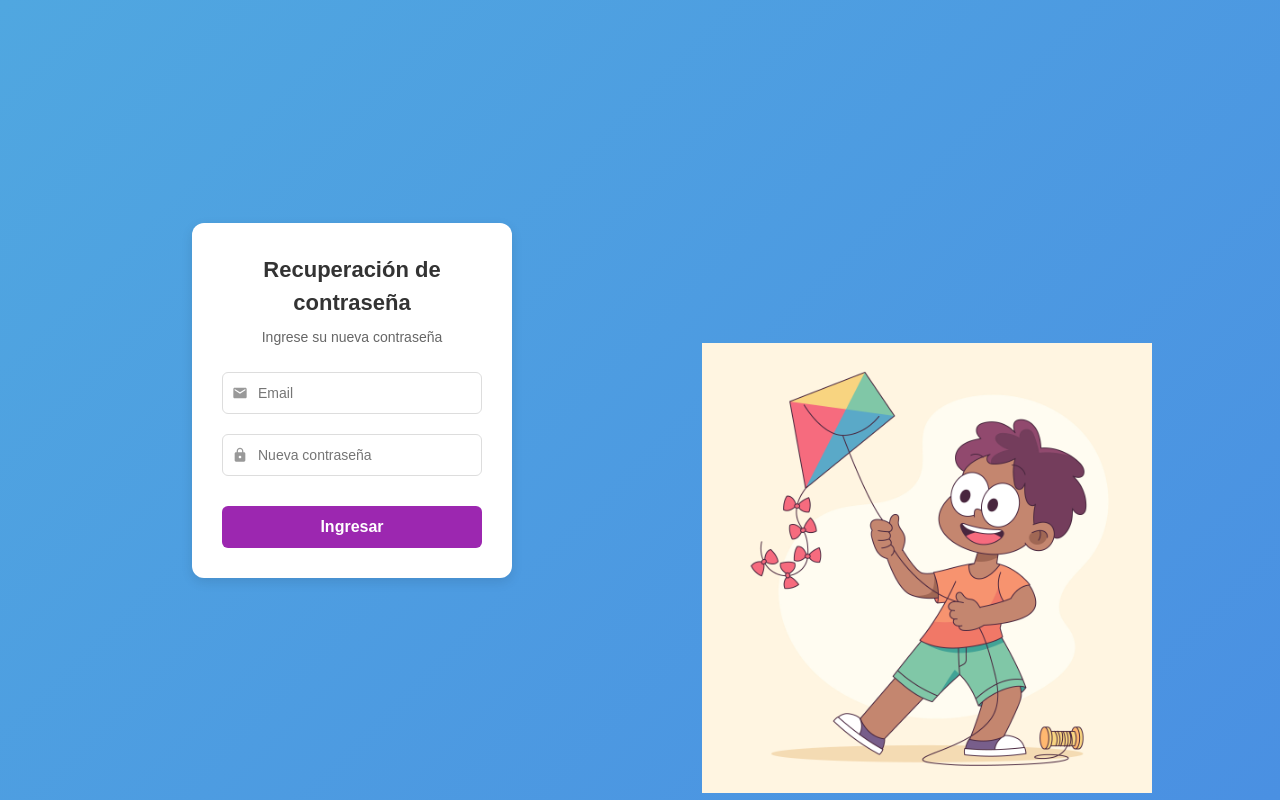
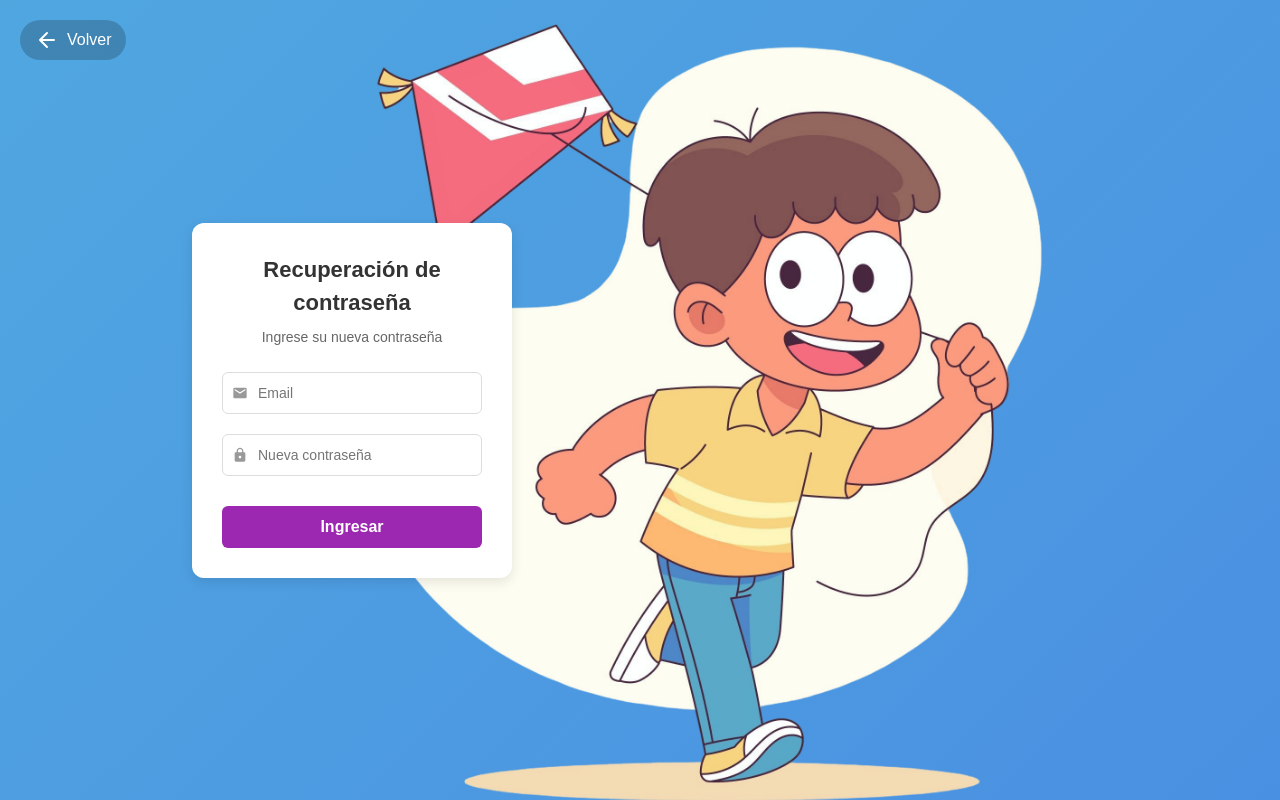
Before and after one commit to alessandro-chavarria/HELPYCARE, a React (Vite) app in the folder frontend/: page /recovery in a window 1280 px wide. Built offline with nearby package versions, Linux system fonts and the light colour scheme.

Commit message:
Añadi recuperacion de contraseña

```diff
--- a/frontend/src/components/InicioSesion.jsx
+++ b/frontend/src/components/InicioSesion.jsx
@@ -1,10 +1,21 @@
 import { useState } from "react";
+import { useNavigate } from "react-router-dom"; // Importar useNavigate
 import ninoCometa from "../assets/nino-cometa.png";
 import "./InicioSesion.css"; // Importamos el archivo CSS
 
 export default function InicioSesion() {
   const [username, setUsername] = useState("");
   const [password, setPassword] = useState("");
+  const navigate = useNavigate(); // Hook para navegación
+
+  // Función para manejar el envío del formulario
+  const handleSubmit = (e) => {
+    e.preventDefault(); // Prevenir el comportamiento por defecto del formulario
+
+    // Aquí normalmente validarías las credenciales
+    // Por ahora simplemente navegamos a la página de inicio
+    navigate("/inicio");
+  };
 
   return (
     <div className="login-container">
@@ -16,7 +27,7 @@ export default function InicioSesion() {
             <p>Ingrese sus credenciales</p>
           </div>
 
-          <div className="form-fields">
+          <form onSubmit={handleSubmit} className="form-fields">
             {/* Campo de usuario */}
             <div className="input-group">
               <div className="input-icon">
@@ -49,7 +60,7 @@ export default function InicioSesion() {
 
             {/* Enlace de olvidó contraseña */}
             <div className="forgot-password">
-              <a href="#">¿Olvidó su contraseña?</a>
+              <a href="/recovery">¿Olvidó su contraseña?</a>
             </div>
 
             {/* Botón de inicio de sesión */}
@@ -59,9 +70,9 @@ export default function InicioSesion() {
 
             {/* Nota de registro */}
             <div className="register-note">
-              No puede crear una cuenta. Regístrese con un administrador.
+              "Recuerda registrarte como empleado, sino eres un cliente"
             </div>
-          </div>
+          </form>
         </div>
       </div>
 
--- a/frontend/src/components/RecuperacionContra.css
+++ b/frontend/src/components/RecuperacionContra.css
@@ -88,16 +88,49 @@
   background-color: #7b1fa2;
 }
 
+/* Estilos para el botón de volver */
+.back-button {
+  position: absolute;
+  top: 20px;
+  left: 20px;
+  display: flex;
+  align-items: center;
+  color: white;
+  background-color: rgba(0, 0, 0, 0.2);
+  padding: 8px 15px;
+  border-radius: 20px;
+  cursor: pointer;
+  transition: background-color 0.3s;
+  z-index: 10;
+}
+
+.back-button:hover {
+  background-color: rgba(0, 0, 0, 0.4);
+}
+
+.back-button svg {
+  margin-right: 8px;
+}
+
+.back-button span {
+  font-weight: 500;
+}
+
+/* Mejora del contenedor de la imagen */
 .character-container {
   position: absolute;
   right: 10%;
-    bottom: 0;
+  top: 50%;
+  transform: translateY(-50%);
   z-index: 1;
+  display: flex;
+  justify-content: center;
 }
 
 .character {
-    height: 450px;
+  height: 904px;
   max-width: 100%;
+  object-fit: contain;
 }
 
 @media (max-width: 768px) {
@@ -114,6 +147,8 @@
   .character-container {
     position: relative;
     right: auto;
+    top: auto;
+    transform: none;
     text-align: center;
     margin-bottom: 30px;
   }
@@ -121,4 +156,9 @@
   .character {
     height: 300px;
   }
+
+  .back-button {
+    top: 10px;
+    left: 10px;
   }
+}
--- a/frontend/src/components/RecuperacionContra.jsx
+++ b/frontend/src/components/RecuperacionContra.jsx
@@ -1,27 +1,42 @@
-import React, { useState } from 'react';
-import './RecuperacionContra.css';
-import cometa from '../assets/cometa.png'; // Asegúrate de tener esta imagen
+import { useState } from "react";
+import { useNavigate } from "react-router-dom";
+import ninoCometa from "../assets/nino-cometa.png";
+import "./RecuperacionContra.css"; // Asegúrate de que este archivo CSS exista
 
-const RecuperacionContra = () => {
-  const [email, setEmail] = useState('');
-  const [nuevaContrasena, setNuevaContrasena] = useState('');
+export default function RecuperacionContra() {
+  const [email, setEmail] = useState("");
+  const [newPassword, setNewPassword] = useState("");
+  const navigate = useNavigate();
 
   const handleSubmit = (e) => {
     e.preventDefault();
-    console.log('Email:', email);
-    console.log('Nueva contraseña:', nuevaContrasena);
-    // Aquí puedes agregar la lógica para validar y procesar la recuperación
+    // Aquí iría la lógica para procesar la recuperación de contraseña
+    // Por ahora, simplemente redirigimos al login
+    navigate("/iniciosesion");
+  };
+
+  const handleBack = () => {
+    navigate("/iniciosesion");
   };
 
   return (
     <div className="login-container">
+      {/* Botón de flecha para volver */}
+      <div className="back-button" onClick={handleBack}>
+        <svg xmlns="http://www.w3.org/2000/svg" width="24" height="24" viewBox="0 0 24 24" fill="none" stroke="currentColor" strokeWidth="2" strokeLinecap="round" strokeLinejoin="round">
+          <path d="M19 12H5M12 19l-7-7 7-7"/>
+        </svg>
+        <span>Volver</span>
+      </div>
+
+      {/* Formulario de recuperación de contraseña */}
       <div className="login-card">
         <h2>Recuperación de contraseña</h2>
         <p>Ingrese su nueva contraseña</p>
 
         <form onSubmit={handleSubmit}>
           <div className="input-group">
-            <i className="icon-email"></i>
+            <span className="icon-email"></span>
             <input
               type="email"
               value={email}
@@ -32,25 +47,26 @@ const RecuperacionContra = () => {
           </div>
 
           <div className="input-group">
-            <i className="icon-lock"></i>
+            <span className="icon-lock"></span>
             <input
               type="password"
-              value={nuevaContrasena}
-              onChange={(e) => setNuevaContrasena(e.target.value)}
+              value={newPassword}
+              onChange={(e) => setNewPassword(e.target.value)}
               placeholder="Nueva contraseña"
               required
             />
           </div>
 
-          <button type="submit" className="login-button">Ingresar</button>
+          <button type="submit" className="login-button">
+            Ingresar
+          </button>
         </form>
       </div>
 
+      {/* Contenedor de la imagen */}
       <div className="character-container">
-        <img src={cometa} alt="Niño con cometa" className="character" />
+        <img src={ninoCometa} alt="Niño con cometa" className="character" />
       </div>
     </div>
   );
-};
-
-export default RecuperacionContra;
+}
```
Also changed, not shown: frontend/src/middlewares/validateAuthToken.js (added, +38 -0 lines). Lines whose indentation alone changed are shown as unchanged.
